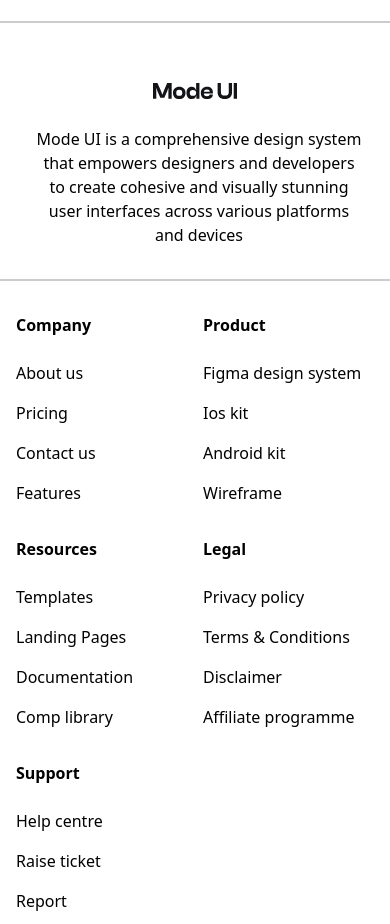
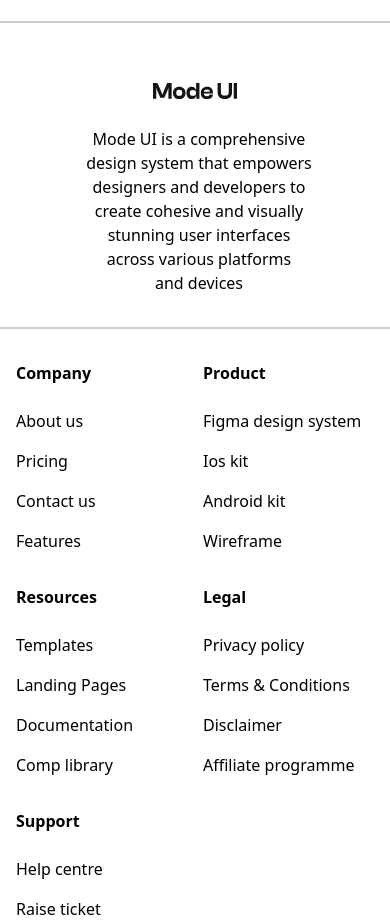
Before and after one commit to femnixx/mode-ui, a React (Vite) app in the folder mode-ui/: page / in a window 390 px wide. Shown: the part 4680-5604 px from the top of the page. Built offline with nearby package versions, Linux system fonts and the light colour scheme.

Commit message:
Fixed some responsiveness for the Mode UI

```diff
--- a/mode-ui/src/pages/SixthPage.jsx
+++ b/mode-ui/src/pages/SixthPage.jsx
@@ -8,9 +8,9 @@ const SixthPage = () => {
   return (
     <>
       <div className="border-[0.1px] border-black/20 "></div>
-      <div className="pt-12 pb-8 px-4 text-left md:px-16 md:24 gap-y-4 md:text-center lg:pt-24 lg:pb-16 flex flex-col items-start justify-start md:items-center md:justify-center max-md:items-center">
+      <div className="pt-12 pb-8 px-4 text-left md:px-16 md:24 gap-y-4 md:text-center lg:pt-24 lg:pb-16 flex flex-col items-start justify-start md:items-center md:justify-center max-md:items-center max-sm:items-center">
         <img src={Logo} alt="mode UI" className="w-fit" />
-        <p className="md:max-w-4/5 lg:max-w-2/3 text-left pl-2 text-pretty md:text-center max-md:text-center">
+        <p className="md:max-w-4/5 lg:max-w-2/3 text-left pl-2 text-pretty md:text-center max-md:text-center xl:max-w-1/3 max-sm:text-center sm:max-w-2/3 max-xl:max-w-2/3">
           Mode UI is a comprehensive design system that empowers designers and
           developers to create cohesive and visually stunning user interfaces
           across various platforms and devices
```
